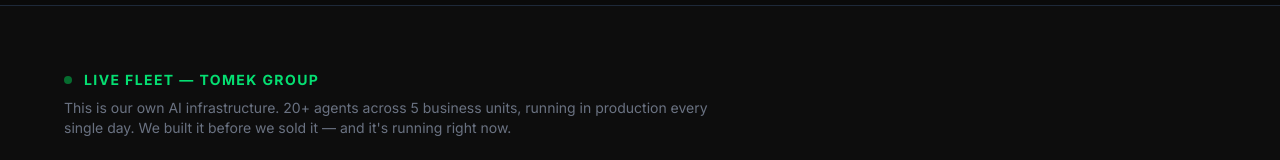
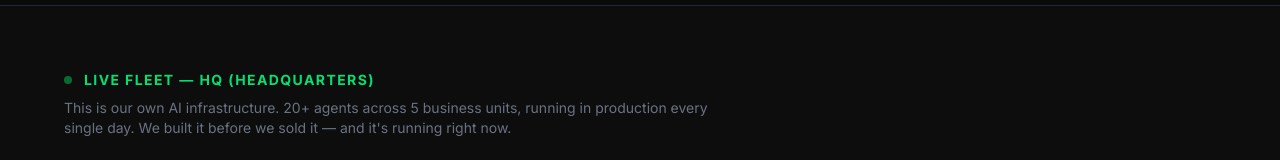
Before and after one commit to 1MORLAP/aiordie-website, a Next.js app: page / in a window 1280 px wide. Shown: the part 766-926 px from the top of the page. Built offline with nearby package versions, Linux system fonts and the light colour scheme.

Commit message:
fix: Live Fleet label — Tomek Group → HQ (HEADQUARTERS)

```diff
--- a/app/page.tsx
+++ b/app/page.tsx
@@ -183,7 +183,7 @@ export default function Home() {
           <div className="flex items-center gap-3 mb-2">
             <span className="w-2 h-2 rounded-full bg-green-500 animate-pulse shrink-0" />
             <span className="text-green-400 font-bold text-sm uppercase tracking-widest">
-              Live Fleet — Tomek Group
+              Live Fleet — HQ (HEADQUARTERS)
             </span>
           </div>
           <p className="text-gray-500 text-sm mb-10 max-w-2xl">
```
